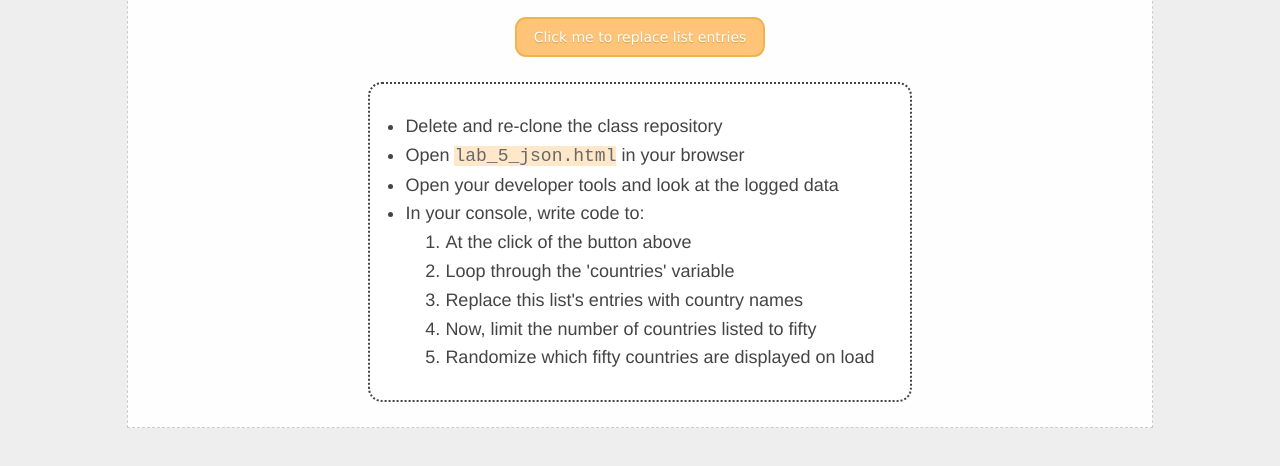
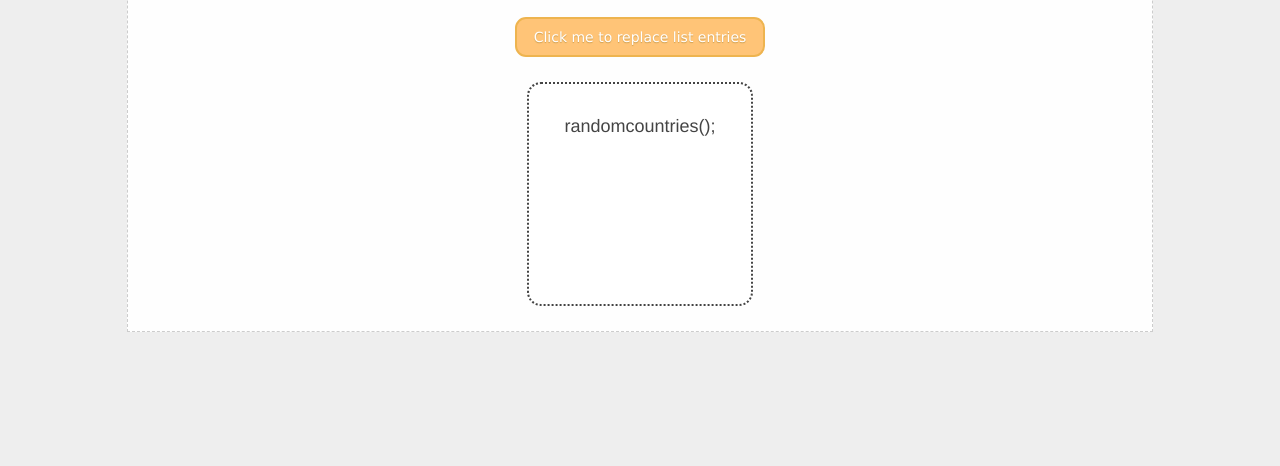
Before and after one commit to lukeagibson/lukeagibson.github.io, a plain HTML site: page lab_5/index.html in a window 1280 px wide. Shown: the part 132-598 px from the top of the page. Drawn offline with Linux system fonts and the light colour scheme.

Commit message:
Update index.html

```diff
--- a/lab_5/index.html
+++ b/lab_5/index.html
@@ -13,18 +13,8 @@
       <!-- <button class="button" onclick="loadData()">Load Some JSON</button> -->
       <button class="button" onclick="randomcountries();">Click me to replace list entries</button>
       <div class="content">
-        <ul class="instructions" onload="randomcountries();">
-          <li>Delete and re-clone the class repository</li>
-          <li>Open <span class="code">lab_5_json.html</span> in your browser</li>
-          <li>Open your developer tools and look at the logged data</li>
-          <li>In your console, write code to:
-            <ol>
-              <li>At the click of the button above</li>
-              <li>Loop through the 'countries' variable</li>
-              <li>Replace this list's entries with country names</li>
-              <li>Now, limit the number of countries listed to fifty</li>
-              <li>Randomize which fifty countries are displayed on load</li>
-            </ol>
+        <ul class="instructions">
+          randomcountries();
           </li>
         </ul>
       </div>
@@ -299,9 +289,7 @@
     }
 
   </script>
-  <script>
 
-  </script>
 </body>
 
 </html>
```
